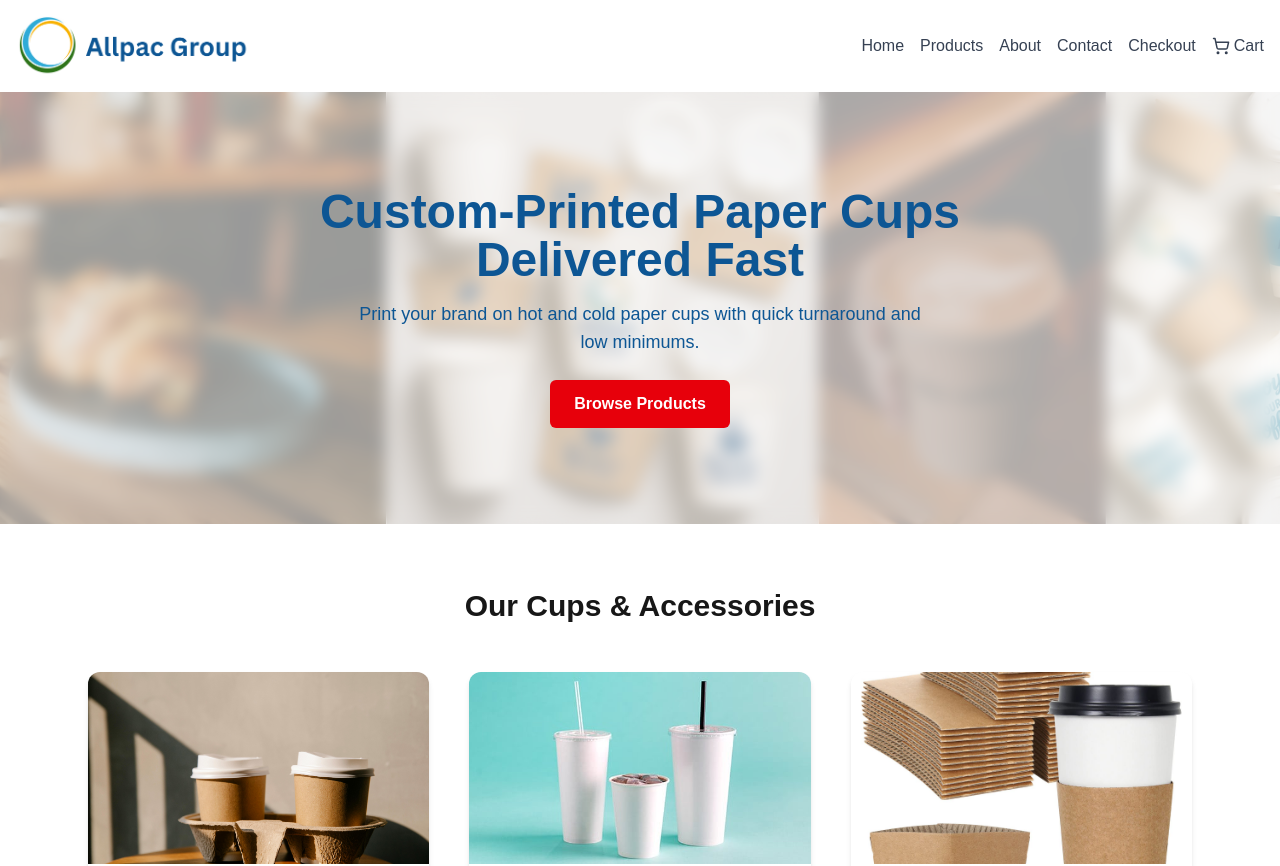
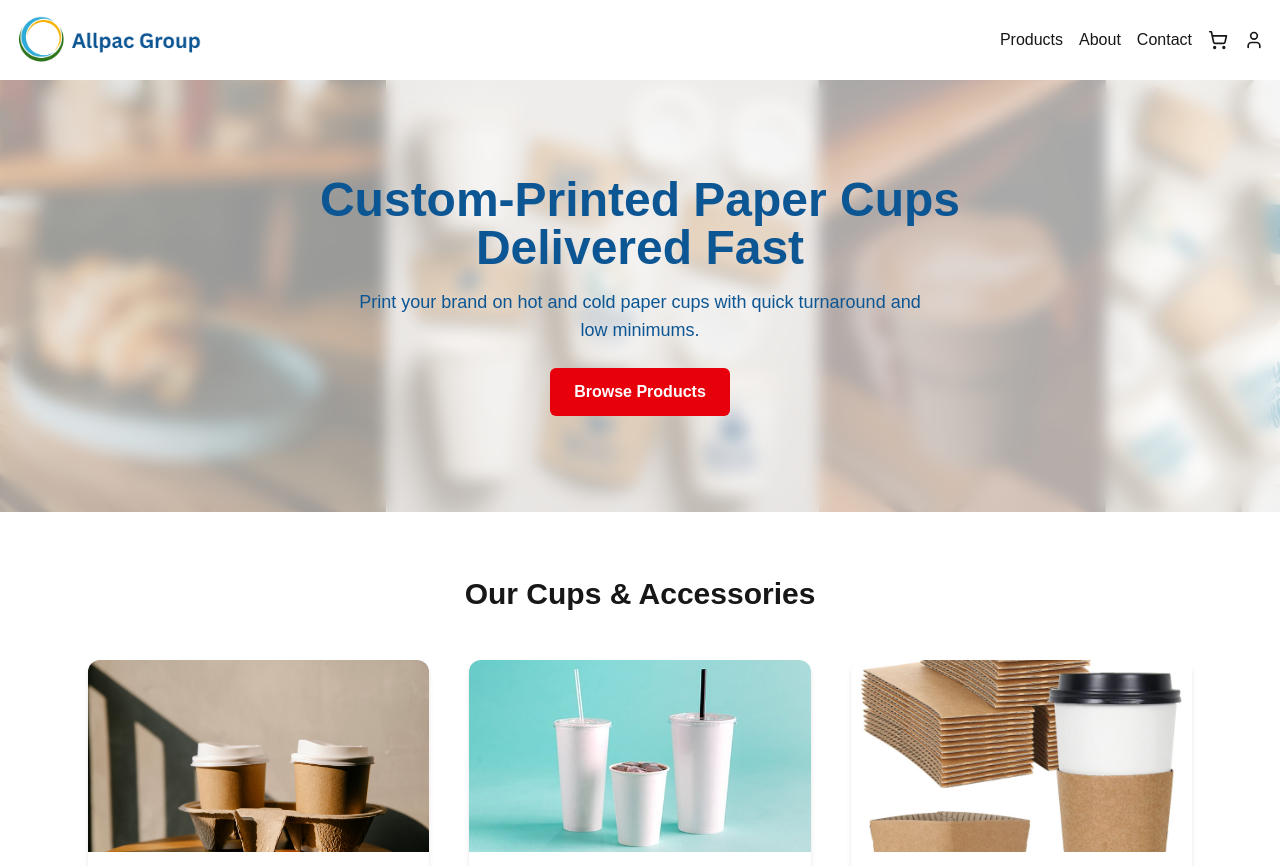
Before and after one commit to Emadedin1/allpacstore, a Next.js app in the folder frontend/: page / in a window 1280 px wide. Shown: the top 866 px of the page. Built offline with nearby package versions, Linux system fonts and the light colour scheme.

Commit message:
Close user menu on outside click

```diff
--- a/frontend/src/components/layout/Navbar.jsx
+++ b/frontend/src/components/layout/Navbar.jsx
@@ -1,33 +1,78 @@
 "use client";
 import Link from "next/link";
-import { useState } from "react";
-import { ShoppingCart } from "lucide-react";
+import { useState, useEffect, useRef } from "react";
+import { ShoppingCart, User } from "lucide-react";
 
 export default function Navbar() {
-  const [isOpen, setIsOpen] = useState(false); // retained in case you reuse it
+  const [userMenuOpen, setUserMenuOpen] = useState(false);
+  const menuRef = useRef(null);
+
+  // ✅ Close user menu on outside click
+  useEffect(() => {
+    function handleClickOutside(event) {
+      if (menuRef.current && !menuRef.current.contains(event.target)) {
+        setUserMenuOpen(false);
+      }
+    }
+
+    if (userMenuOpen) {
+      document.addEventListener("mousedown", handleClickOutside);
+    } else {
+      document.removeEventListener("mousedown", handleClickOutside);
+    }
+
+    return () => document.removeEventListener("mousedown", handleClickOutside);
+  }, [userMenuOpen]);
 
   return (
     <header className="bg-white shadow-md">
-      <div className="max-w-7xl mx-auto px-4 py-4 flex flex-col sm:flex-row sm:items-center sm:justify-between">
-        {/* Logo always at the top on mobile */}
+      <div className="max-w-7xl mx-auto px-4 py-4 flex flex-col sm:flex-row sm:justify-between sm:items-center">
+        {/* Logo */}
         <div className="flex justify-center sm:justify-start mb-3 sm:mb-0">
           <Link href="/">
-            <img src="/images/allpac-logo.png" alt="Allpac Logo" className="h-15 w-auto" />
+            <img src="/images/allpac-logo.png" alt="Allpac Logo" className="h-12 w-auto" />
           </Link>
         </div>
 
-        {/* Menu items always shown, stacked on mobile */}
-        <nav className="flex flex-wrap justify-center sm:justify-end gap-4 text-sm sm:text-base">
-          <Link href="/" className="text-gray-700 hover:text-red-600">Home</Link>
-          <Link href="/products" className="text-gray-700 hover:text-red-600">Products</Link>
-          <Link href="/about" className="text-gray-700 hover:text-red-600">About</Link>
-          <Link href="/contact" className="text-gray-700 hover:text-red-600">Contact</Link>
-          <Link href="/checkout" className="text-gray-700 hover:text-red-600">Checkout</Link>
-          <Link href="/cart" className="flex items-center gap-1 text-gray-700 hover:text-red-600">
-            <ShoppingCart size={18} />
-            Cart
-          </Link>
-        </nav>
+        {/* Nav and Icons */}
+        <div className="flex flex-col sm:flex-row sm:items-center gap-4 w-full sm:w-auto sm:justify-end">
+          {/* Nav links */}
+          <nav className="flex justify-center gap-4 text-sm sm:text-base text-allpac">
+            <Link href="/products" className="hover:underline">Products</Link>
+            <Link href="/about" className="hover:underline">About</Link>
+            <Link href="/contact" className="hover:underline">Contact</Link>
+          </nav>
+
+          {/* Icons */}
+          <div className="flex justify-center sm:justify-end gap-4 items-center relative">
+            <Link href="/cart" className="text-allpac hover:text-red-600">
+              <ShoppingCart size={20} />
+            </Link>
+
+            {/* User Icon */}
+            <button
+              onClick={() => setUserMenuOpen(!userMenuOpen)}
+              className="text-allpac hover:text-red-600"
+            >
+              <User size={20} />
+            </button>
+
+            {/* Dropdown */}
+            {userMenuOpen && (
+              <div
+                ref={menuRef}
+                className="absolute top-10 right-0 bg-white border shadow-md rounded-md p-4 z-50 min-w-[180px] text-sm"
+              >
+                <ul className="space-y-2 text-allpac">
+                  <li><Link href="/login" onClick={() => setUserMenuOpen(false)}>Login / Create Account</Link></li>
+                  <li><Link href="/account" onClick={() => setUserMenuOpen(false)}>My Account</Link></li>
+                  <li><Link href="/order-tracking" onClick={() => setUserMenuOpen(false)}>Order Tracking</Link></li>
+                  <li><button className="w-full text-left" onClick={() => {/* logout logic */}}>Logout</button></li>
+                </ul>
+              </div>
+            )}
+          </div>
+        </div>
       </div>
     </header>
   );
```
